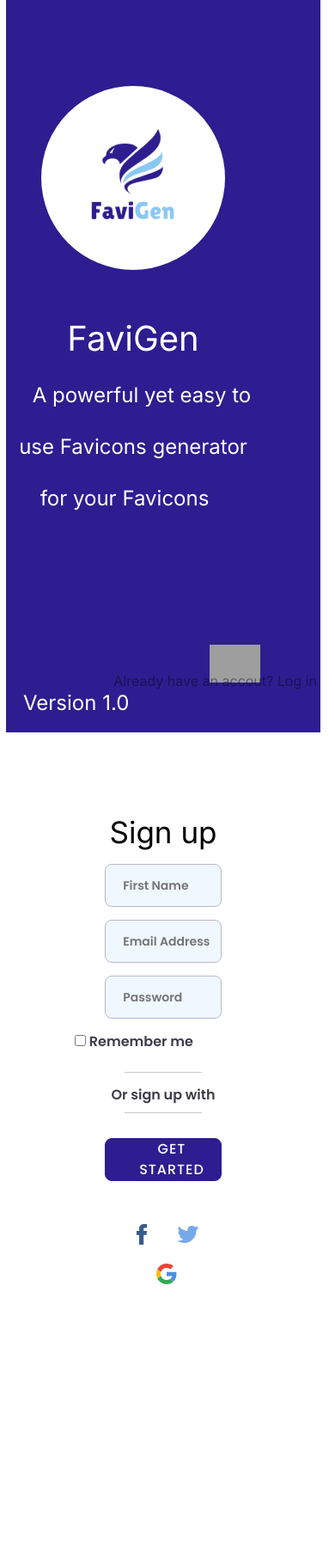
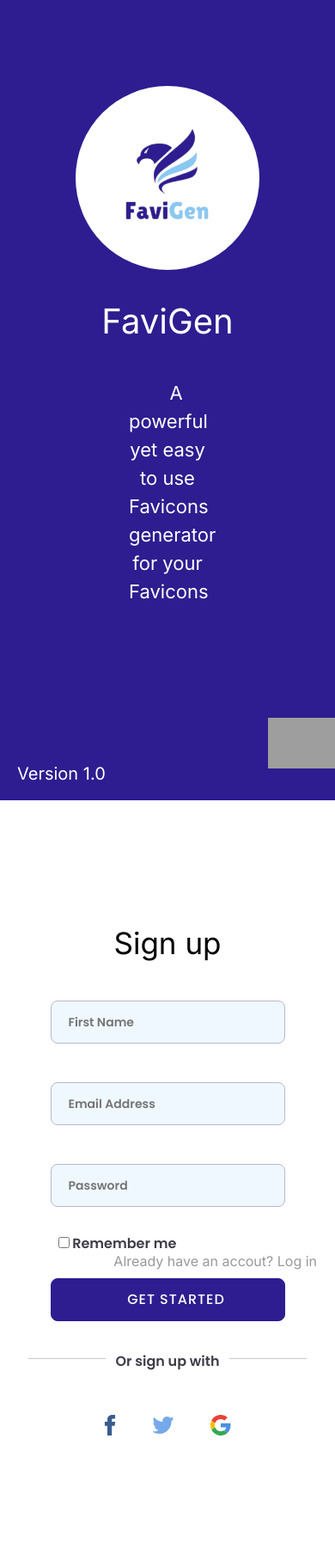
Before and after one commit to zuri-training/favicons_gen_proj_team_63, a Django app: page /signup/ in a window 390 px wide. Shown: the whole page at 86% size. Before the commit the page ends 1494 px from the top, so only its background shows below. Run offline with Django 4.2, Linux system fonts and the light colour scheme; some libraries are stand-ins or nearby versions; grey boxes are pictures that could not be loaded.

Commit message:
Optimised viewfor desktop and mobile

```diff
--- a/favigen/templates/favigen/sign-up.html
+++ b/favigen/templates/favigen/sign-up.html
@@ -3,9 +3,9 @@
 <!-- main body start-->
 <main>
   <!-- container-->
-  <div class="container">
-    <!--left division-->
-    <div class="left">
+  <div class="container1">
+    <!--left1 division-->
+    <div class="left1">
       <!-- logo -->
       <a href="#">
         <div class="logo">
@@ -13,18 +13,16 @@
         </div>
       </a>
 
-      <p class="v8_79">
-        FaviGen <br />
-        <span class="v8_80"
-          >A powerful yet easy to use Favicons generator for your Favicons</span
-        >
-      </p>
+
+        <p class="v8_79">FaviGen </p><br />
+          <div class="FaviGenContent"><span class="v8_80">A powerful yet easy to use Favicons generator for your Favicons</span></div>
+
 
       <!--base image-->
       <img class="logo4" src="{% static '/favigen/img/logo 4.png' %}" />
       <p class="v8_81">Version 1.0</p>
 
-      <!--left division end-->
+      <!--left1 division end-->
     </div>
 
     <!--right division-->
@@ -92,14 +90,14 @@
           <label class="remember">Remember me</label>
         </div>
 
+        <!--submit button-->
+        <button type="submit">Get Started</button>
+
         <div class="details">
           <hr />
           <label class="remember">Or sign up with</label>
           <hr />
         </div>
-
-        <!--submit button-->
-        <button type="submit">Get Started</button>
 
         <!--social media icons-->
         <div class="social-icon">
--- a/static/favigen/css/sign-up.css
+++ b/static/favigen/css/sign-up.css
@@ -6,28 +6,30 @@
   body {
     font-size: 14px;
   }
-  .container{
+  .container1{
     width: 100%;
-    margin-left: -5px;
     display: flex;
     align-items: center;
     justify-content: center;
     text-align: center;
   }
-  .container > div {
-    width: 50%;
+  .container1 > .left1 {
+    width: 40%;
   }
-  .left{
+  .container1 > .right {
+    width: 60%;
+  }
+  .left1{
     background: #2D1D90;
     padding-top: 100px;
 }
 
-.left > p, span.v8_80{
+.left1 > p, span.v8_80{
     color: #FFFFFF;
 }
 
 .right{
-    padding-top: 100px;
+    padding-top: 50px;
 }
 .right .form{
     padding: 50px;
@@ -35,8 +37,9 @@
     box-shadow: 0 5px hsla(249, 10%, 26%, 0.5);
 }
 #firstName, #email, #password {
-    width: 60%;
+    width: 70%;
     height: 50px;
+    margin: 15px 5px;
     border-radius: 8px;
     border: 1px solid hsl(246, 25%, 77%);
     padding-left: 20px;
@@ -48,7 +51,9 @@
     font-size: 16px;
 }
 #remember{
-    margin-left: -33%;
+    margin-left: -45%;
+    margin-top: 5px;
+    margin-bottom: 10px;
     border-radius: 8px;
     border: 1px solid hsl(246, 25%, 77%);
     outline: none;
@@ -62,7 +67,7 @@ label {
     font-size: 16px;
 }
 hr {
-    width: 100px;
+    width: 200px;
     display: inline-block;
     margin: 8px;
 }
@@ -76,6 +81,7 @@ hr {
 }
 .details{
     position: relative;
+    margin-top: 15px;
     margin-bottom: 15px;
 }
 .logo {
@@ -101,7 +107,7 @@ hr {
     cursor: pointer;
   }
   .v8_79 {
-    margin-top: 50px;
+    margin-top: 30px;
     color: rgba(0,0,0,1);
     font-family: Inter;
     font-weight: Regular;
@@ -113,22 +119,25 @@ hr {
   .v8_80 {
     font-family: Inter;
     font-weight: Light;
-    font-size: 24px;
+    font-size: 22px;
     opacity: 1;
     text-align: center;
+  }
+  .FaviGenContent {
+    margin: 0 75px;
   }
   .v8_81 {
     padding-left: 20px;
     padding-top: 180px;
     font-family: Inter;
     font-weight: Light;
-    font-size: 24px;
+    font-size: 20px;
     text-align: left;
   }
   .v8_53 {
     color: rgba(0,0,0,1);
     position: absolute;
-    top: 10%;
+    top: 2%;
     right: 20px;
     font-family: Inter;
     font-weight: Light;
@@ -143,15 +152,16 @@ hr {
   .v8_54 {
     text-align: center;
     position: relative;
-    top: -10px;
     color: rgba(0,0,0,1);
     font-family: Inter;
     font-weight: Regular;
     font-size: 35px;
   }
   .right button[type="submit"]{
-    width: 60%;
+    width: 70%;
     height: 50px;
+    margin-top: 10px;
+    margin-bottom: 20px;
     border-radius: 8px;
     border: 1px solid #2D1D90;
     padding-left: 20px;
@@ -172,7 +182,7 @@ span{
     margin: 20px;
 }
 .social-icon {
-    margin: 30px;
+    margin: 45px 30px;
     padding-top: 15px;
     display: block;
 }
@@ -212,16 +222,28 @@ span{
 }
 
 
+@media screen and (max-width: 1100px){
+    .FaviGenContent{
+        margin: 0px 5px;
+    }
+}
+
 @media screen and (max-width: 900px){
-    .container{
+    .FaviGenContent{
+        margin: 0px 150px;
+    }
+    .container1{
         flex-direction: column;
     }
-    .container > div {
+    .container1 > .left1 {
+        width: 100%;
+      }
+      .container1 > .right {
         width: 100%;
       }
 
     .v8_53 {
-        top: 110%;
+        top: 130%;
         right: 0.25%;
         font-size: 16px;
     }
@@ -235,15 +257,6 @@ span{
         position: relative;
         top: 100px;
     }
-
-    .left{
-        padding-right: 70px;
-    }
-
-    .right{
-        padding: 0px 70px;
-    }
-
     .right input::placeholder{
         font-size: 14px;
     }
@@ -285,17 +298,6 @@ span{
     }
 }
 
-@media screen and (max-width: 765px){
-    .v8_53 {
-        top: 105%;
-    }
-}
-
-@media screen and (max-width: 660px){
-    .v8_53 {
-        top: 95%;
-    }
-}
 
 @media screen and (max-width: 614px){
     .social-icon{
@@ -312,8 +314,18 @@ span{
     }
 }
 
-@media screen and (max-width: 470px){
+@media screen and (max-width: 510px){
     .v8_53 {
-        top: 90%;
+        top: 135%;
     }
 }
+@media screen and (max-width: 475px){
+    .v8_53 {
+        top: 150%;
+    }
+}
+@media screen and (max-width: 400px){
+    .v8_53 {
+        top: 170%;
+    }
+}
--- a/static/favigen/js/sign-up.js
+++ b/static/favigen/js/sign-up.js
@@ -1,3 +1,5 @@
+
+
 const form = document.querySelector('.right form');
 const inputs = document.querySelectorAll('.right form input');
 
@@ -14,6 +16,7 @@ form.addEventListener('submit', (e)=>{
               } else{
                 input.parentElement.classList.add('error');
               }
+            form.submit()
             }
         }
     });
```
